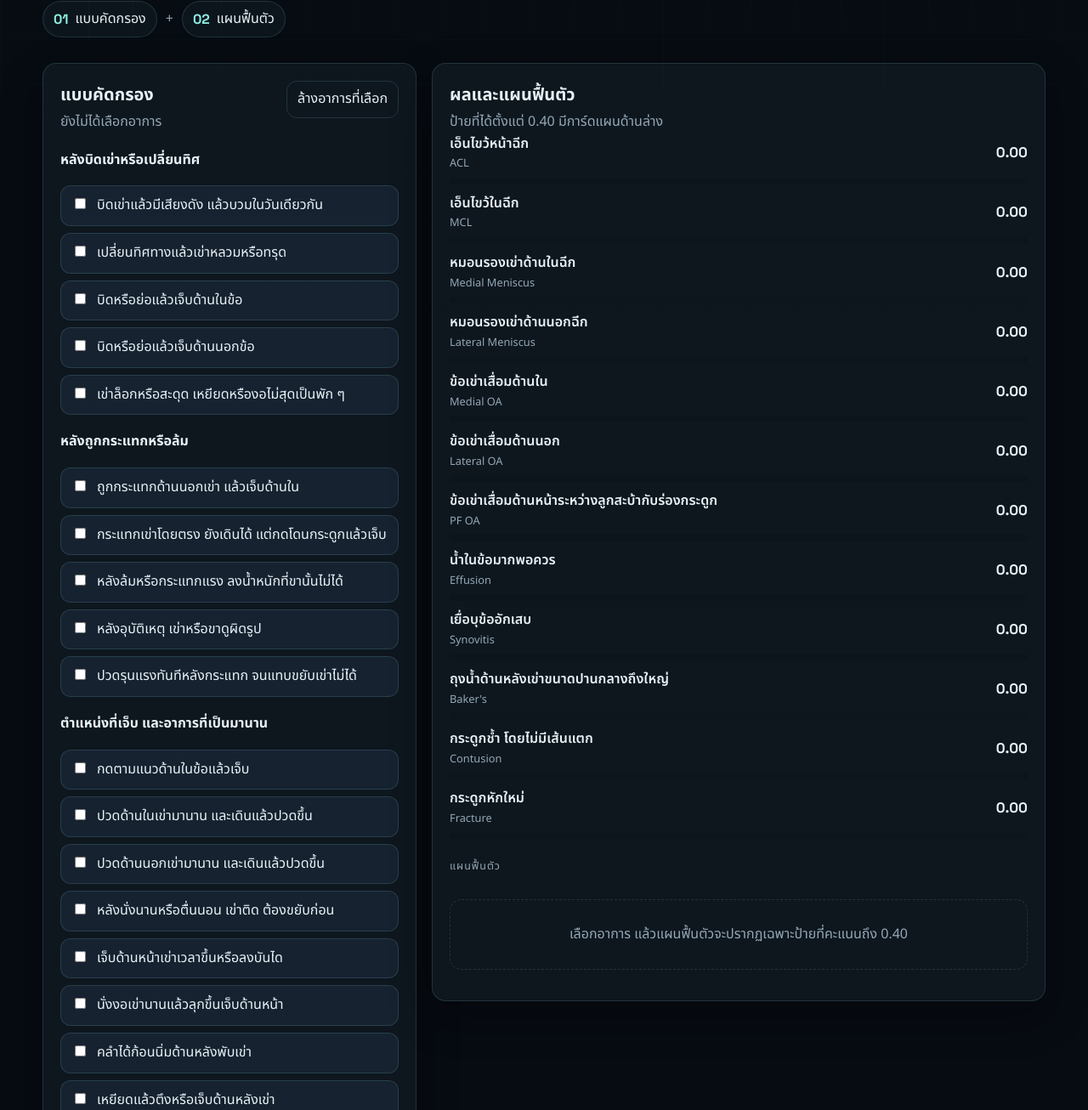
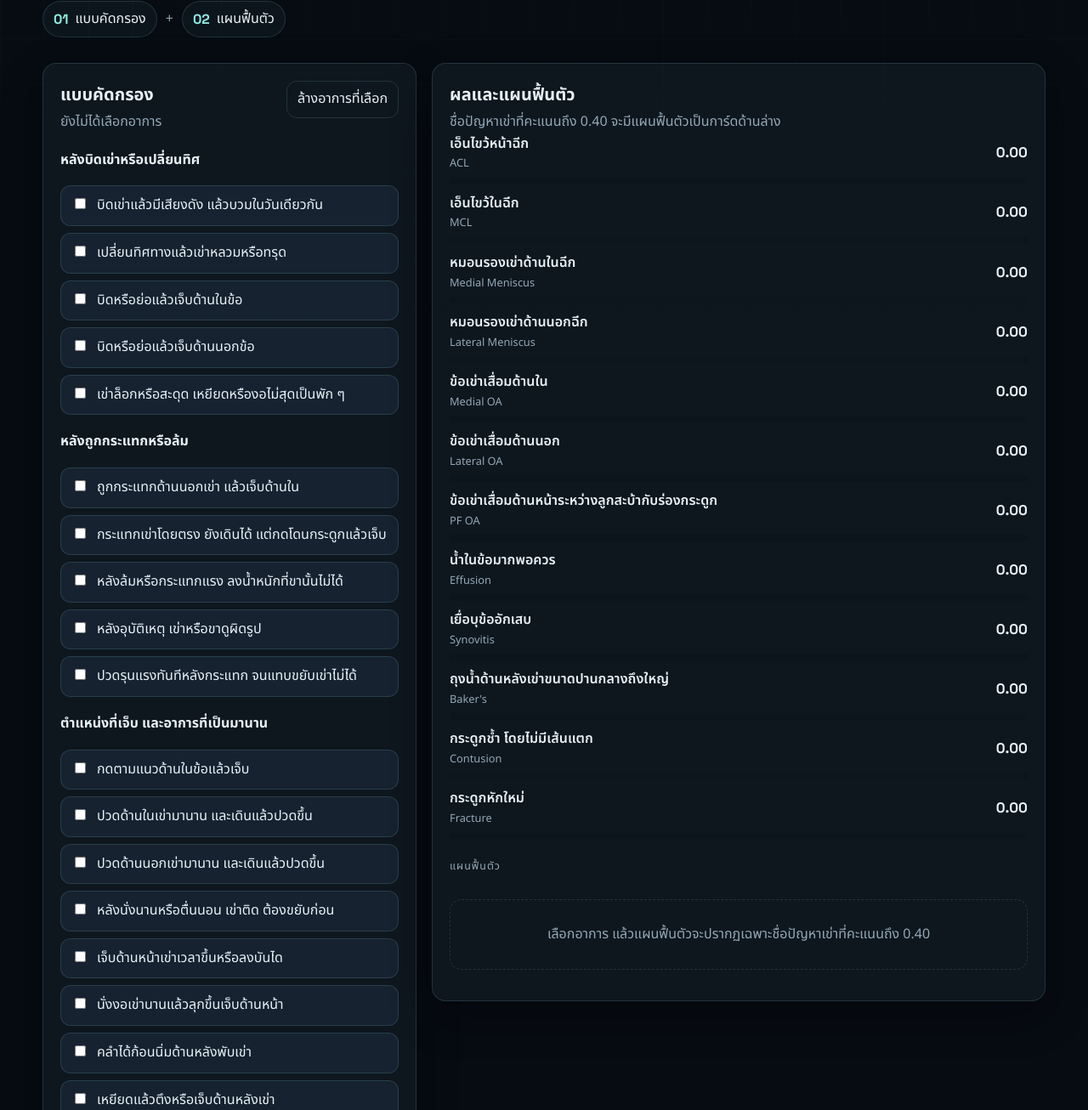
Before and after one commit to maxessza-cmd/knee-symptom-mockup, a plain HTML site: page index.html in a window 1280 px wide. Shown: the part 214-1520 px from the top of the page at 85% size. Drawn offline with Linux system fonts and the light colour scheme.

Commit message:
Add files via upload

```diff
--- a/index.html
+++ b/index.html
@@ -308,7 +308,7 @@
       <div class="panel-head">
         <div>
           <h2>ผลและแผนฟื้นตัว</h2>
-          <p>ป้ายที่ได้ตั้งแต่ 0.40 มีการ์ดแผนด้านล่าง</p>
+          <p>ชื่อปัญหาเข่าที่คะแนนถึง 0.40 จะมีแผนฟื้นตัวเป็นการ์ดด้านล่าง</p>
         </div>
       </div>
       <div class="finding-list" id="results"></div>
@@ -596,8 +596,8 @@ function render() {
     const empty = document.createElement("p");
     empty.className = "empty";
     empty.textContent = chosen.length
-      ? "ยังไม่มีป้ายที่ได้ตั้งแต่ 0.40 จึงยังไม่แสดงแผนฟื้นตัว"
-      : "เลือกอาการ แล้วแผนฟื้นตัวจะปรากฏเฉพาะป้ายที่คะแนนถึง 0.40";
+      ? "ยังไม่มีชื่อปัญหาเข่าที่คะแนนถึง 0.40 จึงยังไม่แสดงแผนฟื้นตัว"
+      : "เลือกอาการ แล้วแผนฟื้นตัวจะปรากฏเฉพาะชื่อปัญหาเข่าที่คะแนนถึง 0.40";
     plans.appendChild(empty);
     return;
   }
```
